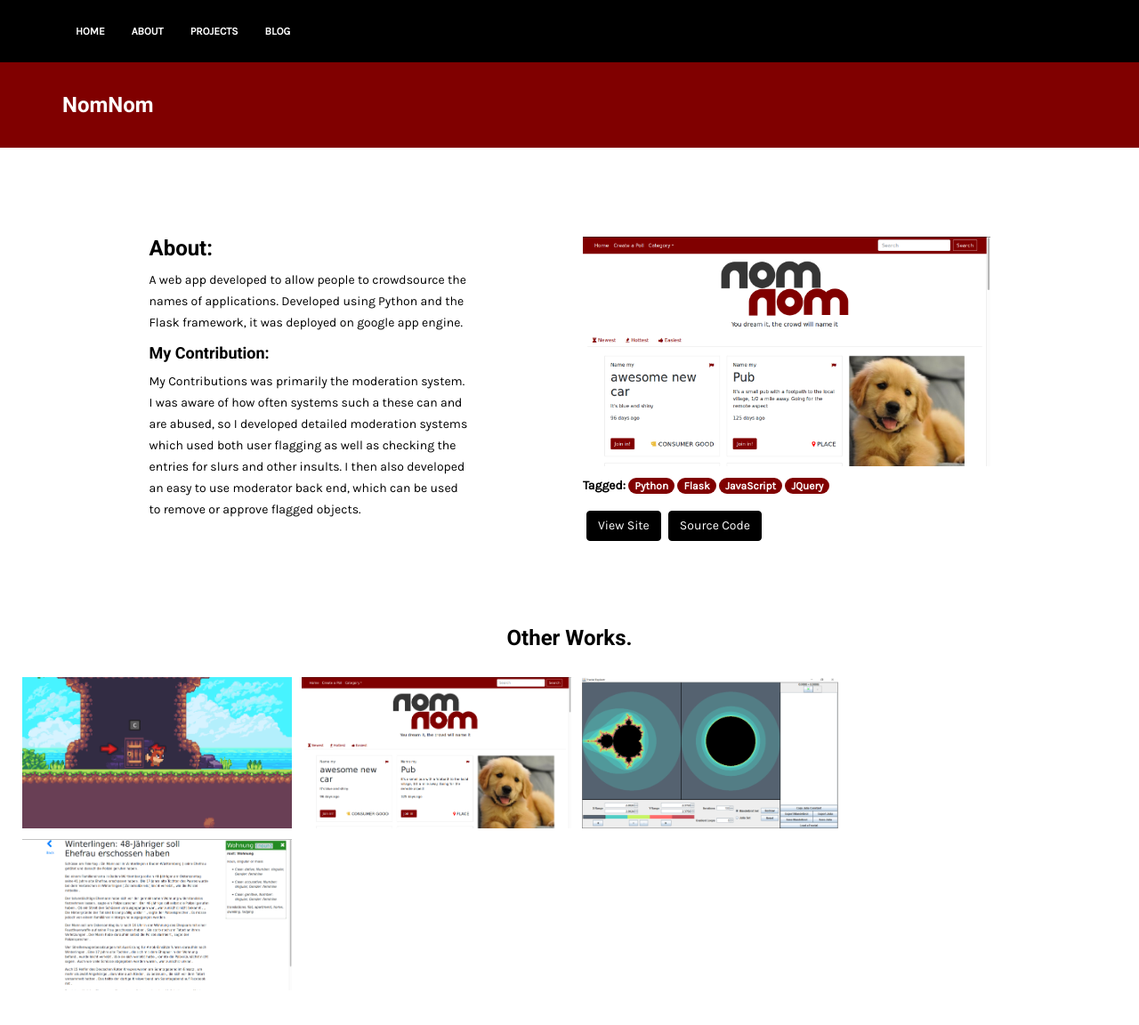
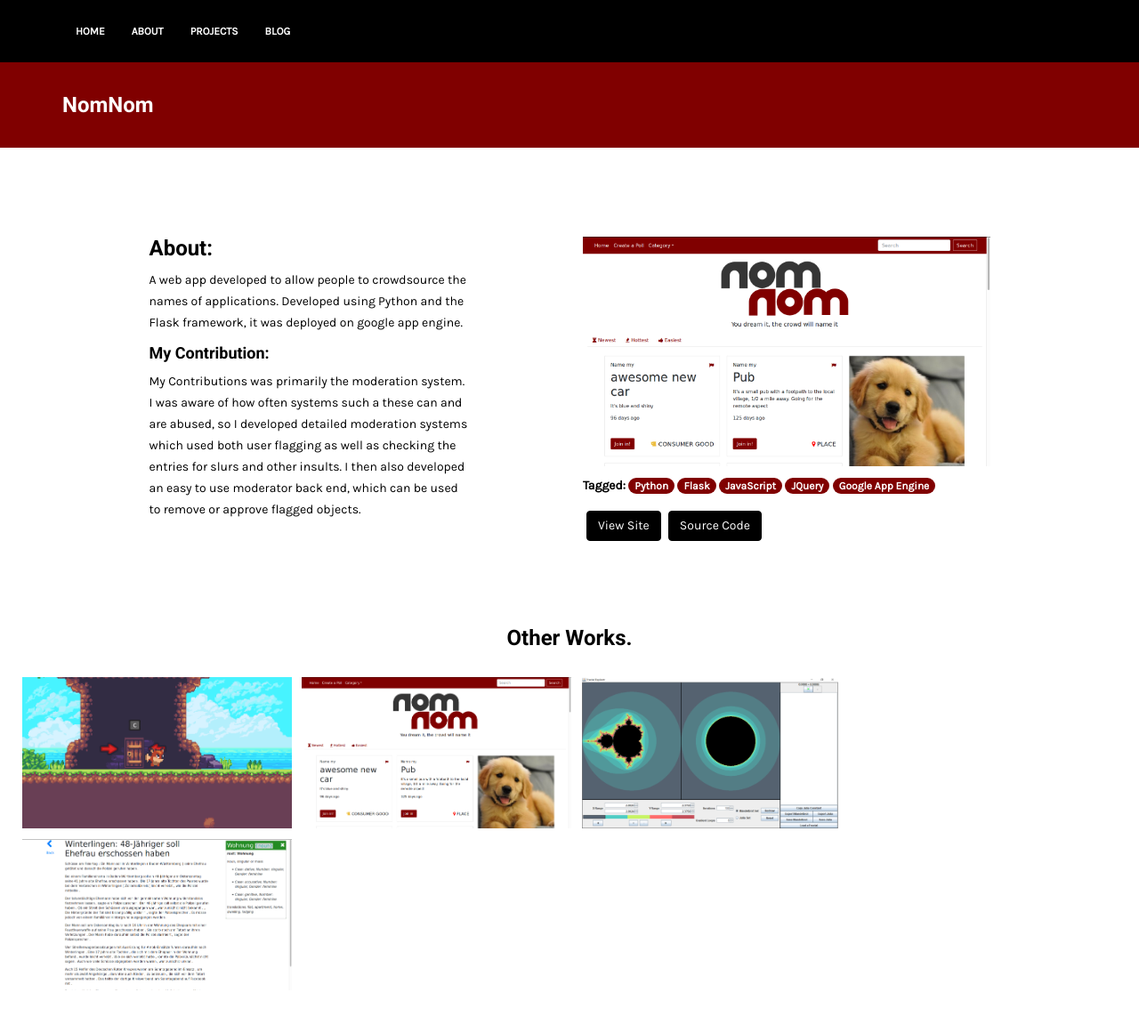
Before and after one commit to SThomasP/sthomasp.github.io, a Jekyll site: the page built from _projects/100-NomNom.md, in a window 1280 px wide and 1180 px high. Shown: the top 1152 px of the window at 89% size. Built offline with Jekyll 4.4.1, drawn with Linux system fonts in a browser that asks for light colours; nearby versions of some CDN libraries.

Commit message:
Update 100-NomNom.md

```diff
--- a/_projects/100-NomNom.md
+++ b/_projects/100-NomNom.md
@@ -6,6 +6,7 @@ tagged:
 - Flask
 - JavaScript
 - JQuery
+- Google App Engine
 img: "NomNom.png"
 links:
 - name: "View Site"
```
